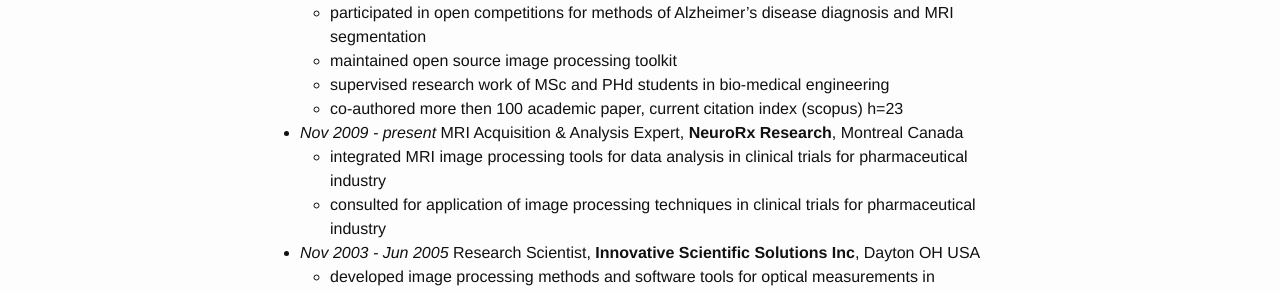
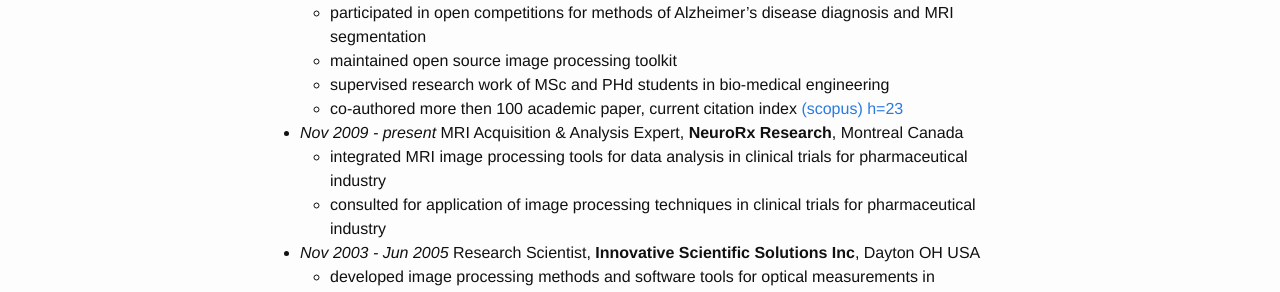
Before and after one commit to vfonov/vfonov.github.io, a Jekyll site: the page built from CV_industry.md, in a window 1280 px wide. Shown: the part 619-911 px from the top of the page. Built offline with Jekyll 4.4.1, drawn with Linux system fonts in a browser that asks for light colours; some of the changed lines change nothing that is shown.

Commit message:
Improved format

```diff
--- a/CV_industry.md
+++ b/CV_industry.md
@@ -16,7 +16,7 @@
    * participated in open competitions for methods of Alzheimer's disease diagnosis and MRI segmentation
    * maintained open source image processing toolkit
    * supervised research work of MSc and PHd students in bio-medical engineering
-   * co-authored more then 100 academic paper, current citation index (scopus) h=23
+   * co-authored more then 100 academic paper, current citation index [(scopus) h=23]((https://www.scopus.com/authid/detail.uri?authorId=57188953412))
 * *Nov 2009 - present* MRI Acquisition & Analysis Expert, **NeuroRx Research**, Montreal Canada
    * integrated MRI image processing tools for data analysis in clinical trials for pharmaceutical industry
    * consulted for application of image processing techniques in clinical trials for pharmaceutical industry
```
